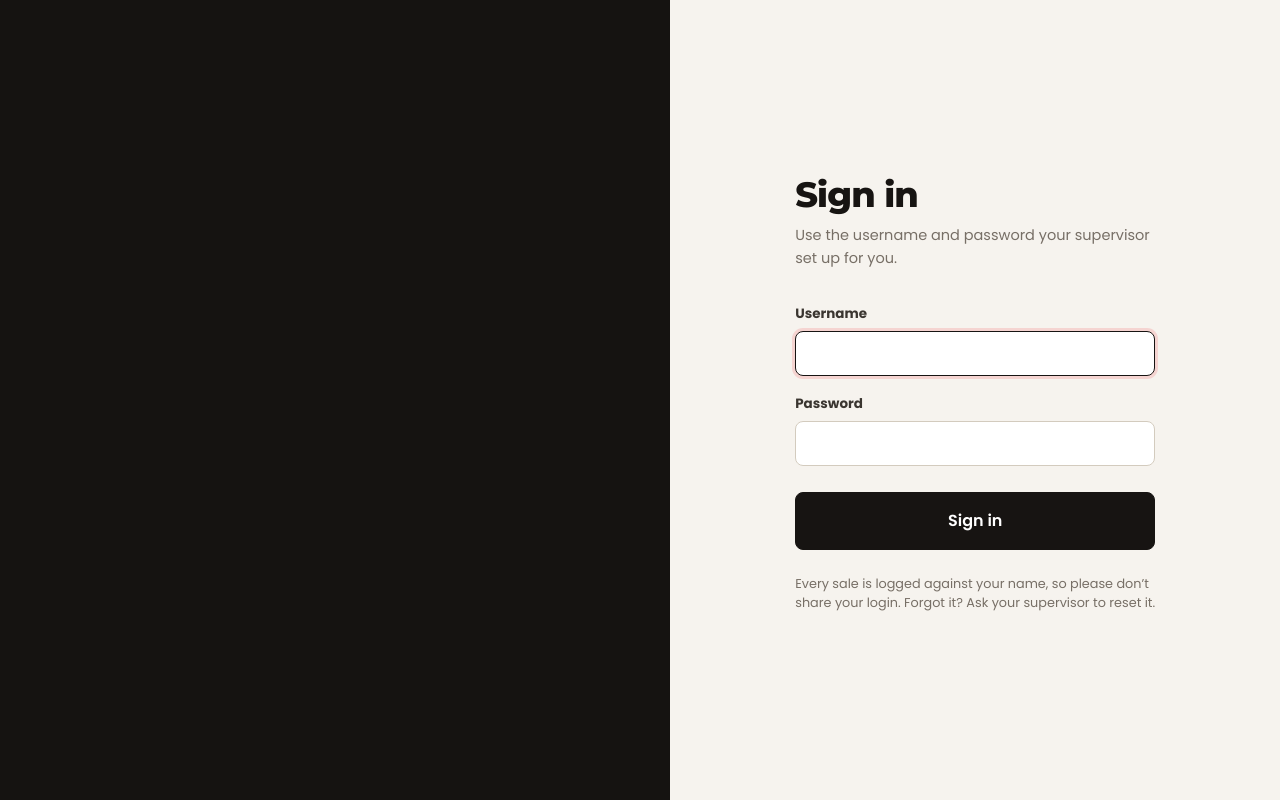
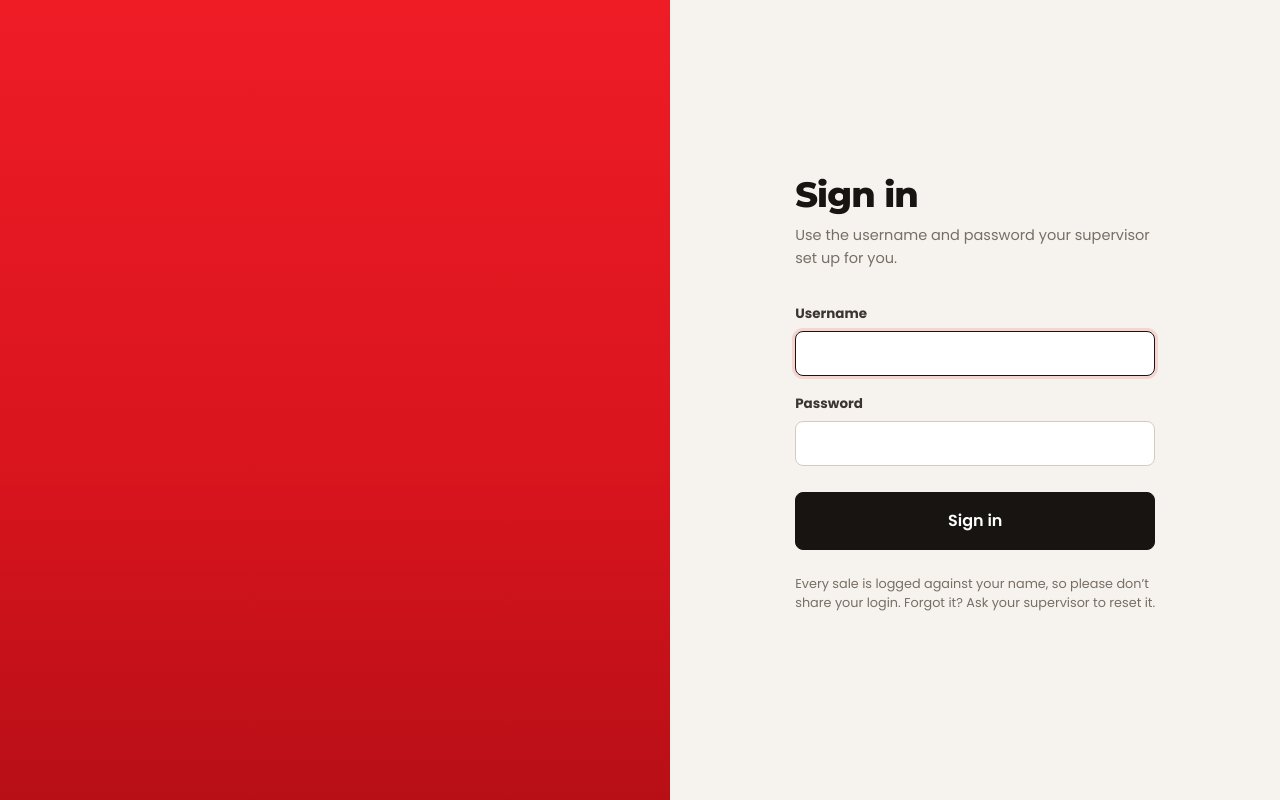
Before and after one commit to T-AFRICA/metertoken, a Next.js app in the folder apps/web/: page /login in a window 1280 px wide. Built offline with nearby package versions, Linux system fonts and the light colour scheme.

Commit message:
Make the login brand panel Tronic red
Co-Authored-By: Claude Opus 5.5 <noreply@anthropic.com>

```diff
--- a/apps/web/app/globals.css
+++ b/apps/web/app/globals.css
@@ -17,6 +17,7 @@
   --red: #ef1c26;
   --red-ink: #c4121b;
   --red-wash: #fdeceb;
+  --red-panel: linear-gradient(180deg, var(--red) 0%, #d8141d 60%, #b80f17 100%);
 
   --night: #151311;
   --night-2: #1d1a17;
@@ -62,7 +63,7 @@ code { font-family: var(--mono); font-size: 0.86em; background: var(--surface-2)
   --side-text: rgba(255, 255, 255, 0.9);
   --side-muted: rgba(255, 255, 255, 0.66);
   --side-line: rgba(255, 255, 255, 0.24);
-  background: linear-gradient(180deg, var(--red) 0%, #d8141d 60%, #b80f17 100%); color: var(--side-text);
+  background: var(--red-panel); color: var(--side-text);
   display: flex; flex-direction: column;
   position: sticky; top: 0; height: 100vh;
   padding: 1.6rem 1rem 1.1rem;
@@ -273,11 +274,13 @@ td.nowrap, .nowrap { white-space: nowrap; }
 
 /* ---- Login ---- */
 .login-split { min-height: 100vh; display: grid; grid-template-columns: 1.1fr 1fr; }
-.login-brand { background: var(--night); color: var(--night-text); padding: 2.75rem 3.25rem; display: flex; flex-direction: column; justify-content: space-between; gap: 2rem; }
+.login-brand { background: var(--red-panel); color: rgba(255, 255, 255, 0.9); padding: 2.75rem 3.25rem; display: flex; flex-direction: column; justify-content: space-between; gap: 2rem; }
 .login-brand .wordmark { padding: 0; }
+.login-brand .wordmark b i { color: var(--ink); }
+.login-brand .wordmark span { color: rgba(255, 255, 255, 0.7); }
 .login-brand h2 { font-family: var(--display); font-weight: 800; font-size: 2.9rem; line-height: 1.08; letter-spacing: -0.03em; color: #fff; margin: 0 0 1.25rem; max-width: 13ch; }
-.login-brand h2 em { color: var(--red); font-style: normal; }
-.login-brand p { color: var(--night-muted); max-width: 40ch; margin: 0; font-size: 1rem; }
+.login-brand h2 em { color: var(--ink); font-style: normal; }
+.login-brand p { color: rgba(255, 255, 255, 0.8); max-width: 40ch; margin: 0; font-size: 1rem; }
 .meter-face {
   margin-top: 2.5rem; max-width: 340px; border-radius: 14px; padding: 1rem 1rem 0.9rem;
   background: #2a2723; border: 1px solid #3a3631; box-shadow: 0 20px 40px rgba(0, 0, 0, 0.35);
@@ -292,7 +295,7 @@ td.nowrap, .nowrap { white-space: nowrap; }
 .meter-keys { display: grid; grid-template-columns: repeat(6, 1fr); gap: 6px; margin-top: 0.85rem; }
 .meter-keys span { height: 14px; border-radius: 3px; background: #3a3631; }
 .meter-keys span.on { background: var(--red); opacity: 0.85; }
-.login-foot { display: flex; justify-content: space-between; font-size: 0.82rem; color: var(--night-muted); }
+.login-foot { display: flex; justify-content: space-between; font-size: 0.82rem; color: rgba(255, 255, 255, 0.7); }
 .login-form-wrap { display: grid; place-items: center; padding: 2rem; background: var(--paper); }
 .login-card { width: 100%; max-width: 360px; }
 .login-card h1 { font-size: 2.2rem; margin-bottom: 0.5rem; }
```
